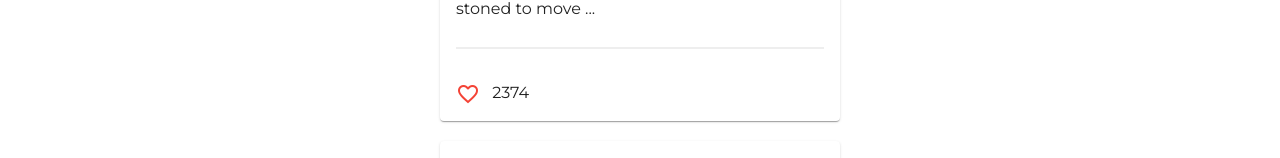
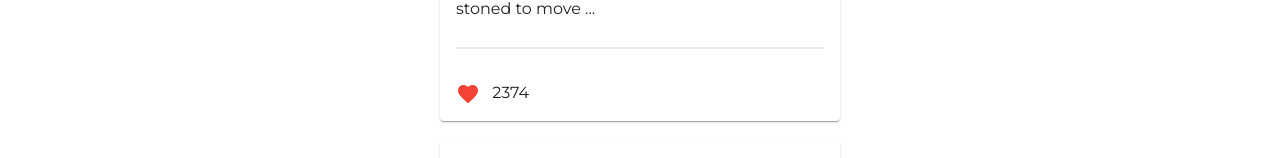
Before and after one commit to saglamcem/petshaming-angular-testing-article, an Angular app: page / in a window 1280 px wide. Shown: the part 511-669 px from the top of the page. Built offline with nearby package versions, Linux system fonts and the light colour scheme.

Commit message:
refactor: move like button to separate component

```diff
--- a/src/app/app.module.ts
+++ b/src/app/app.module.ts
@@ -10,6 +10,7 @@ import { PostSummaryPipe } from './pipes/post-summary.pipe';
 import { PostComponent } from './components/post/post.component';
 import { NoPostsFoundComponent } from './components/no-posts-found/no-posts-found.component';
 import { GrowOnHoverDirective } from './directives/grow-on-hover.directive';
+import { LikeButtonComponent } from './components/like-button/like-button.component';
 
 @NgModule({
   declarations: [
@@ -17,7 +18,8 @@ import { GrowOnHoverDirective } from './directives/grow-on-hover.directive';
     PostSummaryPipe,
     PostComponent,
     NoPostsFoundComponent,
-    GrowOnHoverDirective
+    GrowOnHoverDirective,
+    LikeButtonComponent
   ],
   imports: [
     BrowserModule,
--- /dev/null
+++ b/src/app/components/like-button/like-button.component.html
@@ -0,0 +1,8 @@
+<button
+  id="likeButton"
+  growOnHover
+  mat-icon-button
+  color="warn"
+  [attr.aria-label]="active ? 'Undo' : 'Like this quote'">
+  <mat-icon>{{ active ? 'favorite' : 'favorite_outline' }}</mat-icon>
+</button>
--- /dev/null
+++ b/src/app/components/like-button/like-button.component.ts
@@ -0,0 +1,17 @@
+import { Component, Input, OnInit } from '@angular/core';
+
+@Component({
+  selector: 'app-like-button',
+  templateUrl: './like-button.component.html',
+  styleUrls: ['./like-button.component.scss']
+})
+export class LikeButtonComponent implements OnInit {
+  @Input() active = false;
+
+  constructor() { }
+
+  ngOnInit(): void {
+
+  }
+
+}
--- a/src/app/components/post/post.component.html
+++ b/src/app/components/post/post.component.html
@@ -14,14 +14,7 @@
   </mat-card-content>
 
   <mat-card-actions>
-    <button
-      growOnHover
-      mat-icon-button
-      color="warn"
-      aria-label="Like this quote">
-      <mat-icon>favorite_outline</mat-icon>
-    </button>
-
+    <app-like-button [active]="post.isLiked"></app-like-button>
     <span> {{ post.numberOfLikes || 0 }} </span>
   </mat-card-actions>
 </mat-card>
--- a/src/app/models/pet.model.ts
+++ b/src/app/models/pet.model.ts
@@ -6,7 +6,7 @@ export type Pet = {
 export type Post = {
   quote: string;
   numberOfLikes: number;
-  liked: boolean;
+  isLiked: boolean;
 };
 
 export type PetPost = Pet & Post;
--- a/src/app/services/pet-posts.data.ts
+++ b/src/app/services/pet-posts.data.ts
@@ -6,34 +6,34 @@ export const petPostsData: PetPost[] = [
     quote: `I tore open the cat nip and now I'm too stoned to move ...`,
     numberOfLikes: 2374,
     imageUrl: `https://static.boredpanda.com/blog/wp-content/uploads/2015/03/cat-shaming-16__605.jpg`,
-    liked: true
+    isLiked: true
   },
   {
     name: 'Bart',
     quote: 'I watched a mouse eat my food and did nothing',
     numberOfLikes: 23,
     imageUrl: 'https://static.boredpanda.com/blog/wp-content/uploads/2015/03/cat-shaming-3__605.jpg',
-    liked: false
+    isLiked: false
   },
   {
     name: 'Abed',
     quote: `I poop at the bottom of the kids' slide.`,
     numberOfLikes: 374,
     imageUrl: 'https://barkpost-assets.s3.amazonaws.com/wp-content/uploads/2013/10/Screen-Shot-2013-10-02-at-1.41.48-PM.png',
-    liked: true
+    isLiked: true
   },
   {
     name: 'Troy',
     quote: 'Peed on Yoda I did',
     numberOfLikes: 0,
     imageUrl: 'https://barkpost-assets.s3.amazonaws.com/wp-content/uploads/2013/10/Screen-Shot-2013-10-02-at-1.18.23-PM.png',
-    liked: false
+    isLiked: false
   },
   {
     name: 'Steve',
     quote: 'I stole a baby doll from a six-year-old and ripped its head off!',
     numberOfLikes: 1,
     imageUrl: 'https://barkpost-assets.s3.amazonaws.com/wp-content/uploads/2013/10/dog-shaming-11.jpg',
-    liked: true
+    isLiked: true
   }
 ];
```
Also changed, not shown: src/app/components/like-button/like-button.component.scss (added), 1 other file (tests, documents, lock files or other folders).
